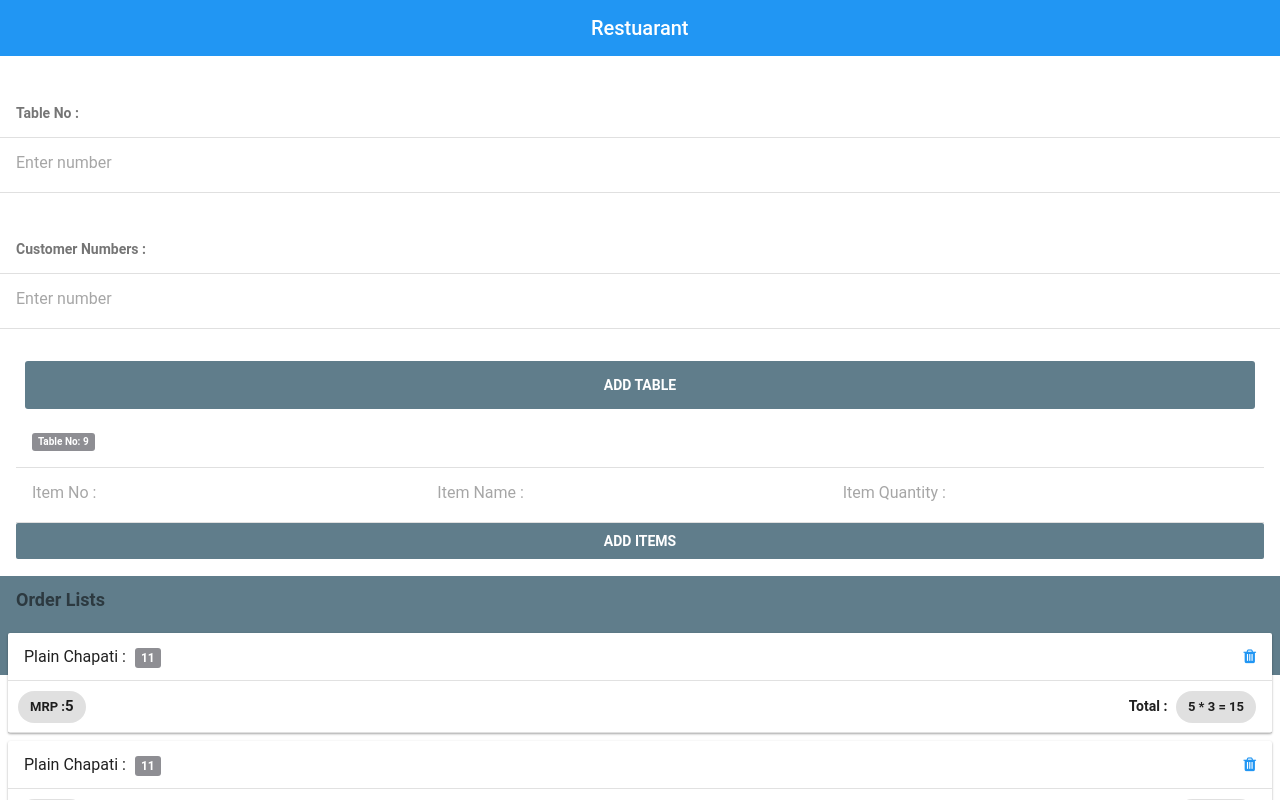
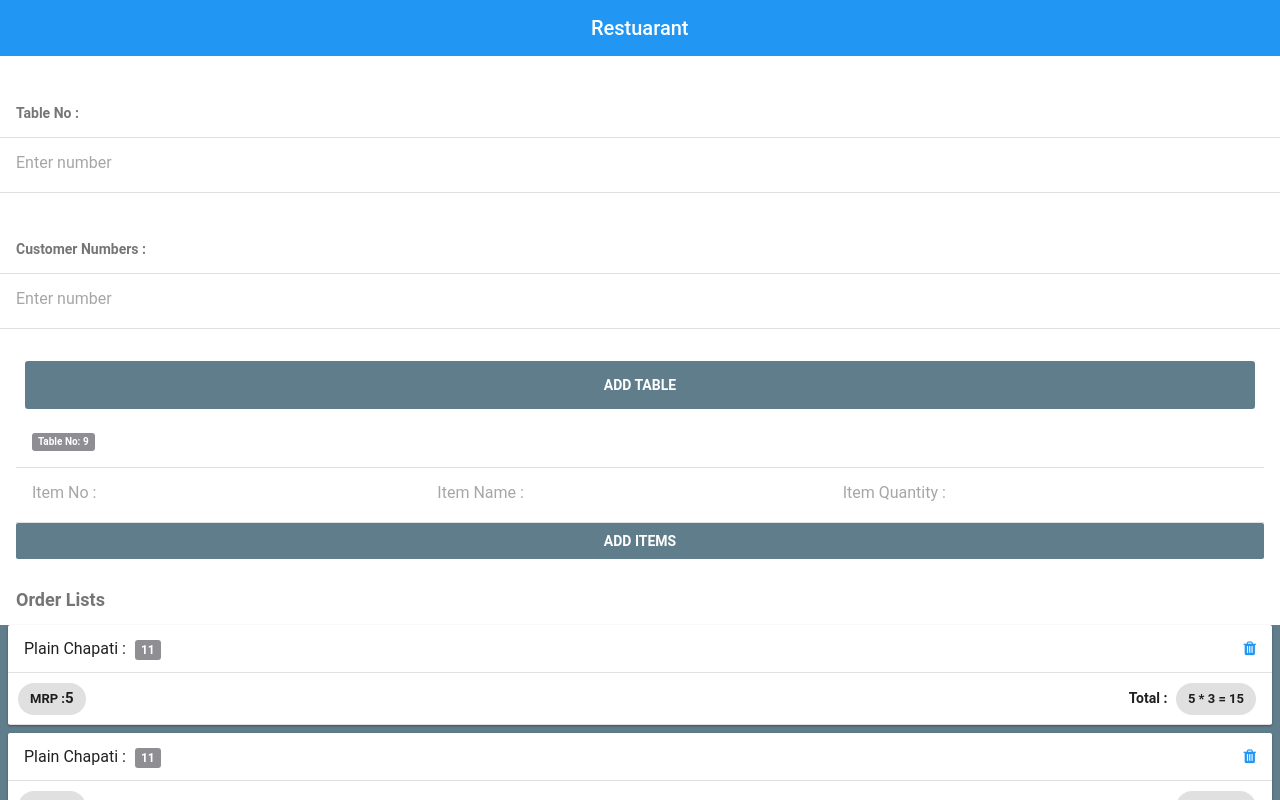
Before and after one commit to Nazarabbas226/Nazarabbas226.github.io, a plain HTML site: page resu-file/index.html in a window 1280 px wide. Drawn offline with Linux system fonts and the light colour scheme.

Commit message:
Update index.html

```diff
--- a/resu-file/index.html
+++ b/resu-file/index.html
@@ -121,10 +121,10 @@
 
 					</div>
 
-			<div style=" padding-bottom:50px; margin-top:-15px;" class="list-block bg-bluegray">
+			<div style=" padding-bottom:50px; margin-top:-15px;" class="list-block ">
 			<div class="content-block-title">
 				<b style="font-size: 18px;">Order Lists</b></div>
-				<div class="scroll-list ">
+				<div class="bg-bluegray ">
 			<div class="card ks-facebook-card" data-id="41">
 				<div class="card-header">
 					<div class="ks-facebook-name">
```
